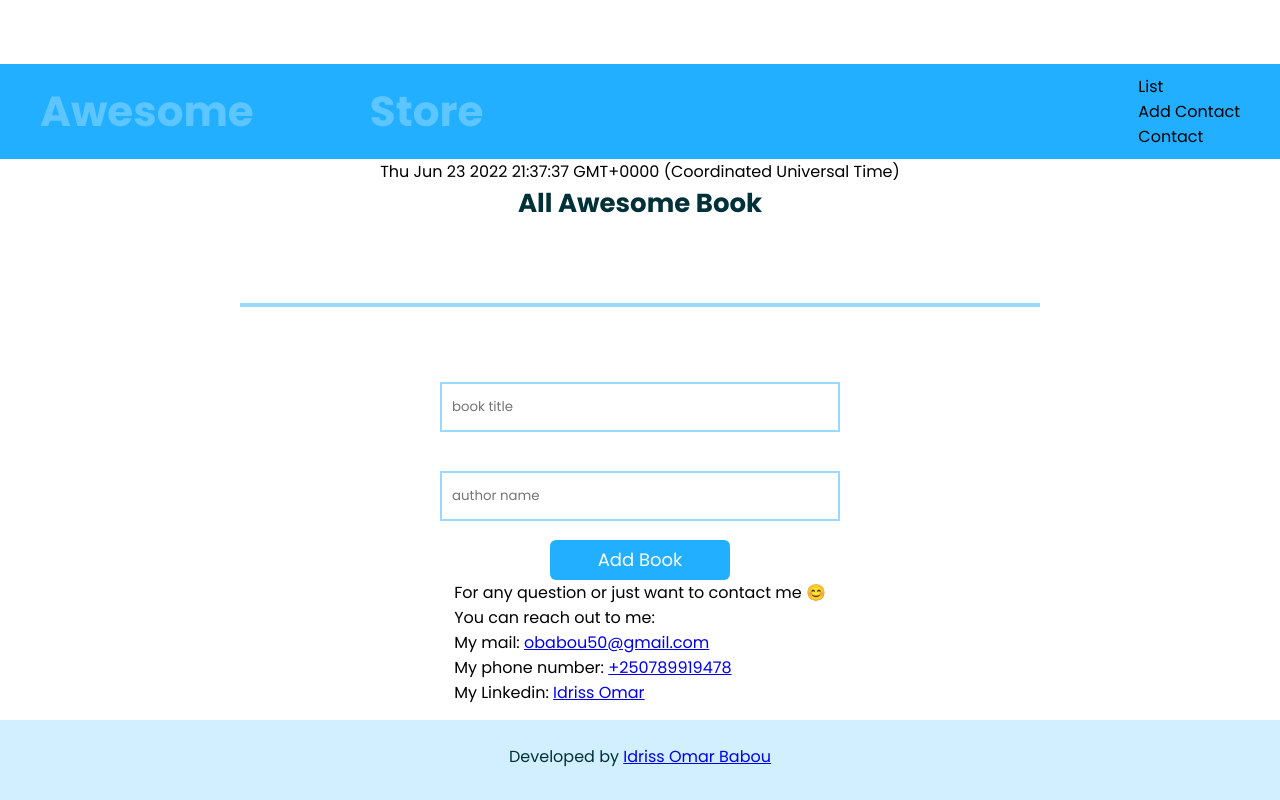
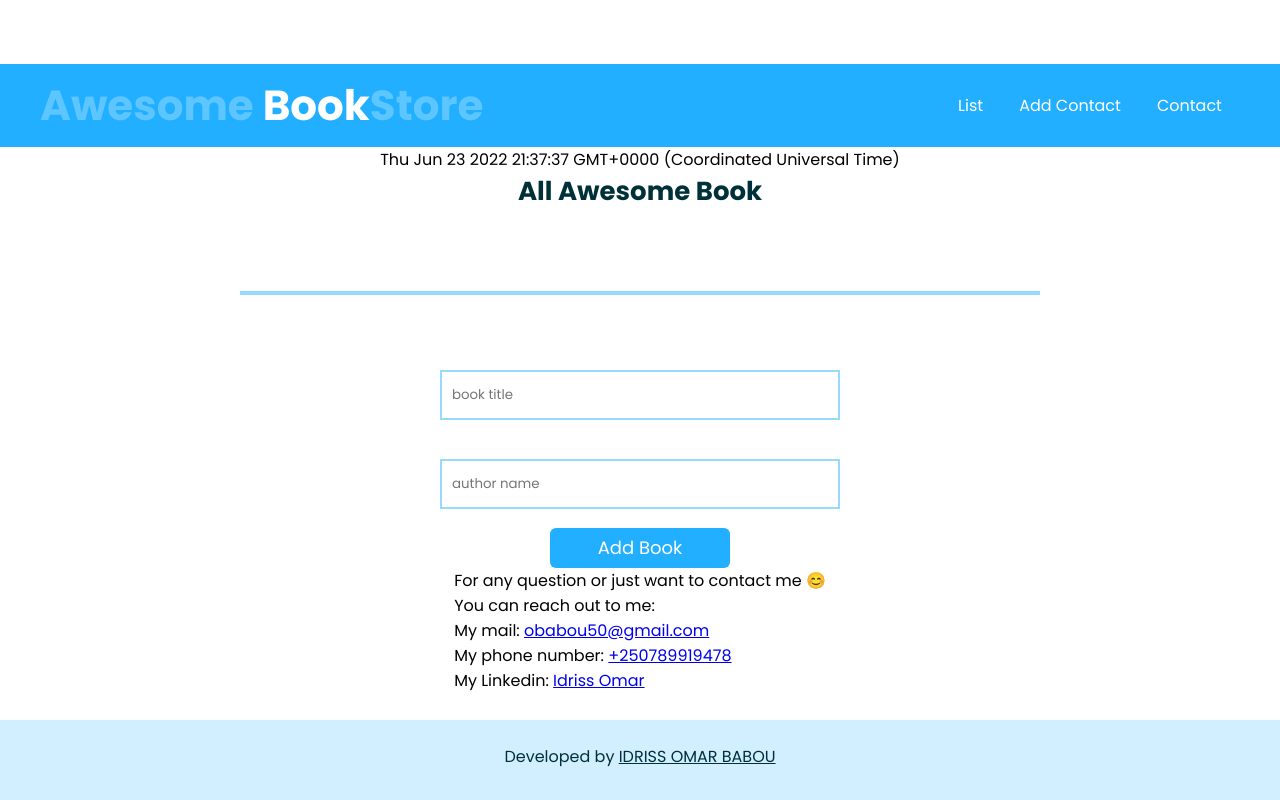
Before and after one commit to omarbabou/awesome-book, a website: page index.html in a window 1280 px wide. Drawn offline with Linux system fonts and the light colour scheme.

Commit message:
Add styles to the nav and footer a in style file

```diff
--- a/css/style.css
+++ b/css/style.css
@@ -45,6 +45,23 @@ footer {
   position: absolute;
 }
 
+footer a {
+  color: #003138;
+  text-transform: uppercase;
+}
+
+nav ul {
+  display: flex;
+  align-items: center;
+  justify-content: space-around;
+  width: 300px;
+  color: var(--primary-color);
+}
+
+nav li {
+  cursor: pointer;
+}
+
 h1 {
   font-size: 42px;
   text-align: center;
@@ -53,7 +70,7 @@ h1 {
 }
 
 h1 span {
-  color: var(--primary-color-alt);
+  color: var(--primary-color);
 }
 
 h2 {
```
